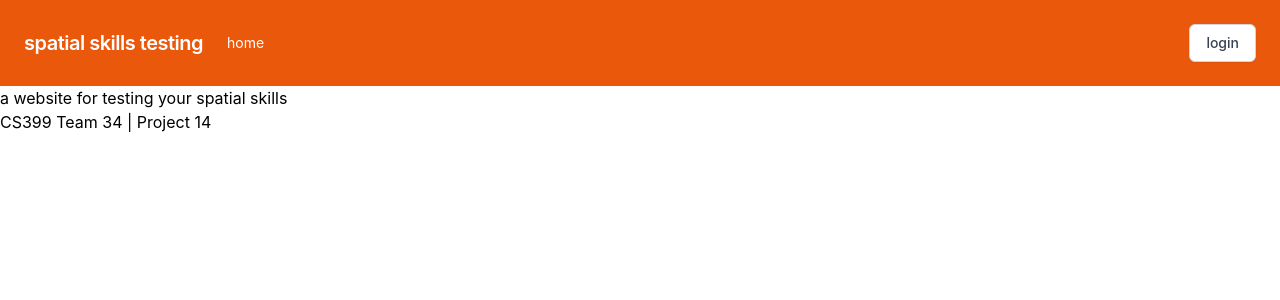
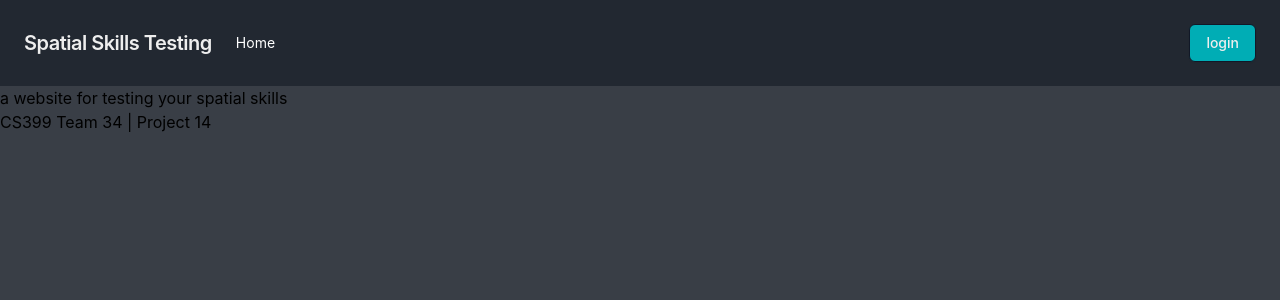
Before and after one commit to uoa-compsci399-s2-2022/Website, a Next.js app: page / in a window 1280 px wide. Shown: the top 300 px of the page. Built offline with nearby package versions, Linux system fonts and the light colour scheme; no server answers.

Commit message:
Updated design
Changed colours and added a base card and card container component with class_card and quiz_card built ontop of the base.

```diff
--- /dev/null
+++ b/src/components/card.tsx
@@ -0,0 +1,30 @@
+/**
+ * Base card component & card container
+ */
+
+import React, { Component, useState } from 'react'
+
+interface CardProps {
+    children?: React.ReactNode;
+}
+
+const Card: React.FC<CardProps> = ({children}) => {
+    return (
+        <a className='left-1 block p-8 border border-border shadow-xl rounded-xl w-md mx-auto bg-primary'>
+            <div className='left-1 mt-4 text-gray-500 sm:pr-8 '>
+                {children}
+            </div>
+        </a>
+    )
+}
+
+
+export const CardContainer: React.FC<CardProps> = ({children}) => {
+    return (
+        <div className='grid grid-flow-row-dense sm:grid-cols-1 md:grid-cols-2 lg:grid-cols-4 gap-4 p-4'>
+            {children}
+        </div>
+    )
+}
+
+export default Card
--- /dev/null
+++ b/src/components/class_card.tsx
@@ -0,0 +1,27 @@
+/**
+ * Class Card
+ **/
+import React, { Component, useState } from 'react'
+import { RadioGroup } from '@headlessui/react'
+import { Class } from '@prisma/client';
+import Card from './card';
+
+ interface ClassCardProps {
+     _class: Class;
+ }
+
+ const ClassCard: React.FC<ClassCardProps> = ({_class}) => {
+     return (
+            <div className=''>
+                <Card>
+                    <h5 className="mt-4 text-xl font-bold text-text-colour">{_class.name}</h5>
+
+                    <p className='hidden mt-2 text-sm sm:block text-accent'>
+                        Description of quiz
+                    </p>
+                </Card>
+            </div>
+     )
+ }
+
+ export default ClassCard
--- a/src/components/header.tsx
+++ b/src/components/header.tsx
@@ -36,14 +36,14 @@ interface AccountControlsProps {
 
 const AccountControls: React.FC<AccountControlsProps> = ({ session }) => {
     const buttonClassName = (active: boolean): string => {
-        return (active ? 'bg-gray-100 text-gray-900' : 'text-gray-700') +
+        return (active ? 'bg-accent/[0.2] text-gray-900' : 'text-gray-700') +
             ' block px-4 py-2 text-sm';
     }
 
     return (
         <Menu as="div" className="relative inline-block text-left">
             <div>
-                <Menu.Button className="inline-flex justify-center w-full rounded-md border border-gray-300 shadow-sm px-4 py-2 bg-white text-sm font-medium text-gray-700 hover:bg-gray-50 focus:outline-none">
+                <Menu.Button className="inline-flex justify-center w-full rounded-md border border-gray-900 shadow-sm px-4 py-2 bg-accent text-sm font-medium text-text-colour hover:bg-accent/[0.85] focus:outline-none">
                     {session.user?.name}
                     <svg className="-mr-1 ml-2 h-5 w-5" xmlns="http://www.w3.org/2000/svg" viewBox="0 0 20 20" fill="currentColor" aria-hidden="true">
                         <path fillRule="evenodd" d="M5.293 7.293a1 1 0 011.414 0L10 10.586l3.293-3.293a1 1 0 111.414 1.414l-4 4a1 1 0 01-1.414 0l-4-4a1 1 0 010-1.414z" clipRule="evenodd" />
@@ -92,15 +92,15 @@ interface HeaderMenuProps {
 }
 
 const STUDENT_LINKS = {
-    'upcoming': '/',
-    'history': '/quiz/history'
+    'Upcoming': '/',
+    'History': '/quiz/history'
 };
 const INSTRUCTOR_LINKS = {
-    'classes': '/',
-    'quizzes': '/quiz/list'
+    'Classes': '/',
+    'Quizzes': '/quiz/list'
 };
 const VISITOR_LINKS = {
-    'home': '/',
+    'Home': '/',
 }
 
 const HeaderMenu: React.FC<HeaderMenuProps> = ({ session }) => {
@@ -118,7 +118,7 @@ const HeaderMenu: React.FC<HeaderMenuProps> = ({ session }) => {
                 {
                     Object.keys(links).map((name) => {
                         const active = isActive(links[name]);
-                        const colour = active ? "text-white" : "text-orange-200";
+                        const colour = active ? "text-white" : "text-nav-text";
                         return (
                             <Link href={links[name]} key={`link-${name}`}>
                                 <a
@@ -138,7 +138,7 @@ const HeaderMenu: React.FC<HeaderMenuProps> = ({ session }) => {
                         session ?
                             <AccountControls session={session} /> :
                             <Link href="/auth/login">
-                                <a className="inline-flex justify-center w-full rounded-md border border-gray-300 shadow-sm px-4 py-2 bg-white text-sm font-medium text-gray-700 hover:bg-gray-50 focus:outline-none">
+                                <a className="inline-flex justify-center w-full rounded-md border border-gray-900 shadow-sm px-4 py-2 bg-accent text-sm font-medium text-text-colour hover:bg-accent/[0.55] focus:outline-none">
                                     login
                                 </a>
                             </Link>
@@ -159,9 +159,9 @@ const Header: React.FC = () => {
 
     return (
         <Popover className="relative">
-            <nav className="flex items-center justify-between flex-wrap bg-orange-600 p-6">
+            <nav className="flex items-center justify-between flex-wrap bg-primary p-6">
                 <div className="flex items-center flex-shrink-0 text-white mr-6">
-                    <span className="font-semibold text-xl tracking-tight">spatial skills testing</span>
+                    <span className="font-semibold text-xl tracking-tight text-text-colour">Spatial Skills Testing</span>
                 </div>
                 <div className="block sm:hidden">
                     <Popover.Button className="flex items-center px-3 py-2 border rounded text-orange-200 border-orange-400 hover:text-white hover:border-white">
--- /dev/null
+++ b/src/components/quiz_card.tsx
@@ -0,0 +1,29 @@
+/**
+ * Quiz card
+ **/
+import React, { Component, useState } from 'react'
+import { RadioGroup } from '@headlessui/react'
+import { Quiz } from '@/pages/_student';
+
+interface QuizCardProps {
+    quiz: Quiz;
+}
+
+const QuizCard: React.FC<QuizCardProps> = ({quiz}) => {
+    return (
+            <div>
+                <h5 className="mt-4 text-xl font-bold text-text-colour">{quiz.name}</h5>
+
+                <p className="mt-2 text-sm sm:block">
+                    <span className='block'>Available: {quiz.start_date.toDateString()}</span>
+                    <span className='block'>Due: {quiz.end_date.toDateString()}</span>
+                </p>
+
+                <p className='hidden mt-2 text-sm sm:block text-accent'>
+                    Description of quiz
+                </p>
+            </div>
+    )
+}
+
+export default QuizCard
--- a/src/pages/_app.tsx
+++ b/src/pages/_app.tsx
@@ -5,8 +5,10 @@ import Header from '@/components/header'
 
 function MyApp({ Component, pageProps: { session, ...pageProps } }: AppProps) {
   return <SessionProvider session={session}>
-    <Header />
-    <Component {...pageProps} />
+    <div className='bg-background min-h-screen'>
+      <Header />
+      <Component {...pageProps} />
+    </div>
   </SessionProvider>
 }
 
--- a/src/pages/_instructor.tsx
+++ b/src/pages/_instructor.tsx
@@ -6,6 +6,8 @@ import React, { useState } from 'react';
 import { Session } from 'next-auth';
 import { Class, Student } from '@prisma/client';
 import { ClassCreator } from '@/components/classcreator';
+import { CardContainer } from '@/components/card';
+import ClassCard from '@/components/class_card';
 
 interface InstructorProps {
     session: Session,
@@ -29,15 +31,15 @@ const Instructor: React.FC<InstructorProps> = ({ classes, session }) => {
                 <h1 className="">
                     your classes
                 </h1>
-
-                {
-                    classes.map((data) => {
-                        return (<h1 key={data.id}>
-                            {data.name} ({data.students.length} students)
-                            <button>go</button>
-                        </h1>);
-                    })
-                }
+                <CardContainer>
+                    {
+                        classes.map((data) => {
+                            return (
+                                <ClassCard _class={data} ></ClassCard>
+                                );
+                        })
+                    }
+                </CardContainer>
 
                 <button onClick={() => setClassCreatorOpen(true)}>new class</button>
 
--- a/src/pages/_landing.tsx
+++ b/src/pages/_landing.tsx
@@ -9,6 +9,7 @@ const Landing: React.FC = () => {
     // about our website
     return (
         <>
+            <div className=''>
                 <main className="">
                     <p className="dark:text-white">
                         a website for testing your spatial skills
@@ -28,6 +29,7 @@ const Landing: React.FC = () => {
                         CS399 Team 34 | Project 14
                     </a>
                 </footer>
+            </div>
         </>
     )
 };
--- a/src/pages/_student.tsx
+++ b/src/pages/_student.tsx
@@ -8,7 +8,7 @@
 import { Session } from 'next-auth';
 import React from 'react';
 
-interface Quiz {
+export interface Quiz {
     id: number,
     name: string,
     start_date: Date,
--- a/src/pages/quiz/list.tsx
+++ b/src/pages/quiz/list.tsx
@@ -4,7 +4,9 @@
 import { NextPage } from 'next'
 
 const QuizList: NextPage = () => {
-    return <p>List of all quizzes</p>
+    return (
+        <p>List of all quizzes</p>
+    )
 }
 
 export default QuizList
--- a/tailwind.config.js
+++ b/tailwind.config.js
@@ -4,7 +4,16 @@ module.exports = {
     "./src/**/*.{js,ts,jsx,tsx}"
   ],
   theme: {
-    extend: {},
+    extend: {
+      colors: {
+        "primary": "#222831",
+        "background": "#393E46",
+        "text-colour": "#EEEEEE",
+        "accent": "#00ADB5",
+        "nav-text": "#a0a8bb",
+        "border": "#535965"
+    }
   },
   plugins: [],
+  }
 }
```
Also changed, not shown: src/styles/globals.css (line endings or trailing spaces). Lines whose indentation alone changed are shown as unchanged.
